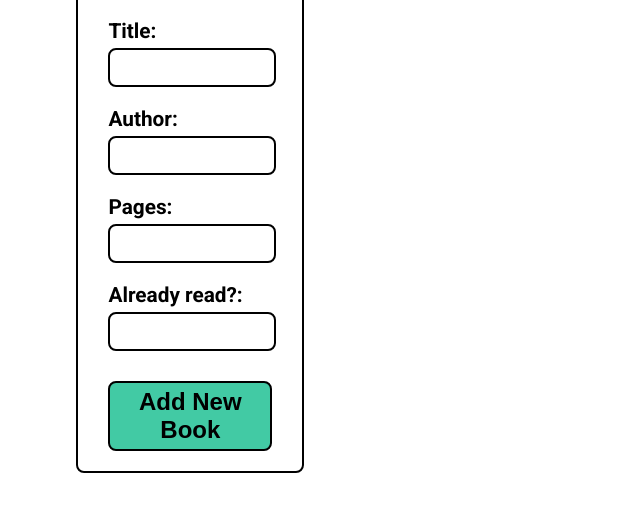
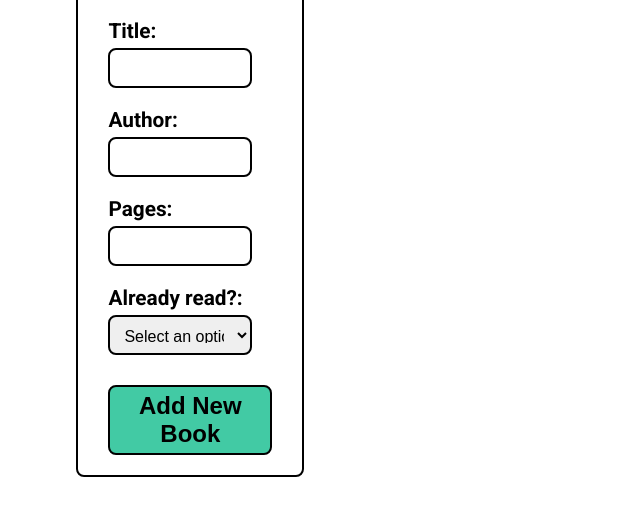
Before and after one commit to Gesem-Martinez/library, a plain HTML site: page index.html in a window 1280 px wide. Shown: the part 142-658 px from the top of the page, without its empty margins (58-698 px from the left). Drawn offline with Linux system fonts and the light colour scheme.

```diff
--- a/index.html
+++ b/index.html
@@ -34,7 +34,11 @@
 
                 <div>
                     <label for="readState" class="form-label">Already read?:</label>
-                    <input class="black-border" type="text" id="readState" name="book_readState" required>
+                    <select name="book_readState" id="readState" class="black-border">
+                        <option value="" disabled selected>Select an option</option>
+                        <option value="true">Yes</option>
+                        <option value="false">No</option>
+                    </select>
                 </div>
 
                 <button type="submit" class="submit-button black-border">Add New Book</button>
@@ -44,17 +48,6 @@
         <div>
             <h2 class="library-title">Library:</h2>
             <div class="book-display">
-
-                <!--
-                <div class="book-entry black-border">
-                    <h2 class="book-title">The Godfather by Mario Puzzo, 600 pages. <br><span class="book-read-state">Not
-                            read yet</span></h2>
-                    <div class="book-entry-buttons">
-                        <button class="remove-entry black-border"></button>
-                        <button class="change-read-state black-border"></button>
-                    </div>
-                </div>
-                -->
             </div>
         </div>
     </div>
--- a/styles.css
+++ b/styles.css
@@ -39,8 +39,10 @@
     margin-bottom: 5px;
 }
 
-input{
-    height: 15px;
+input,
+select{
+    box-sizing: border-box;
+    height: 40px;
     width: calc(100% - 20px);
 
     margin-bottom: 20px;
```
